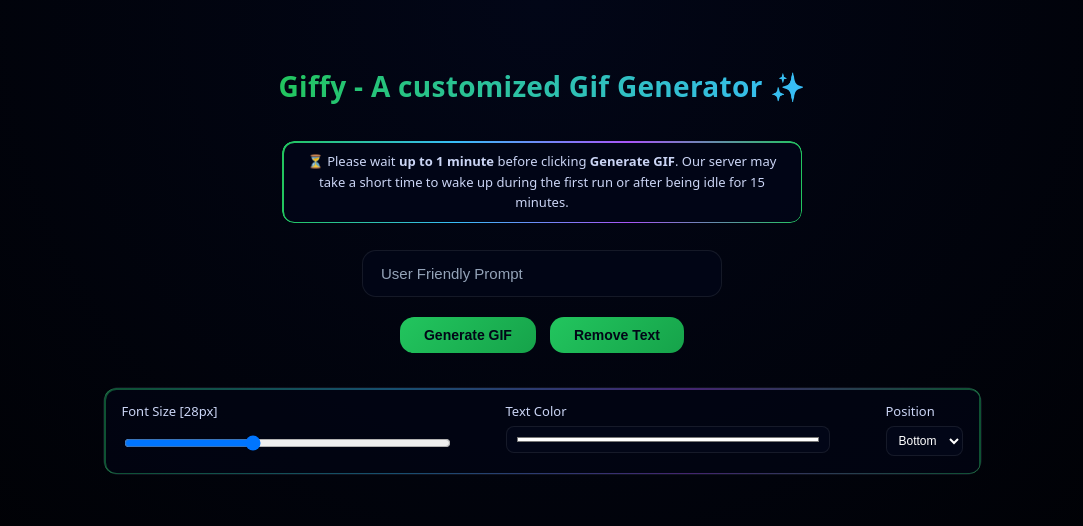
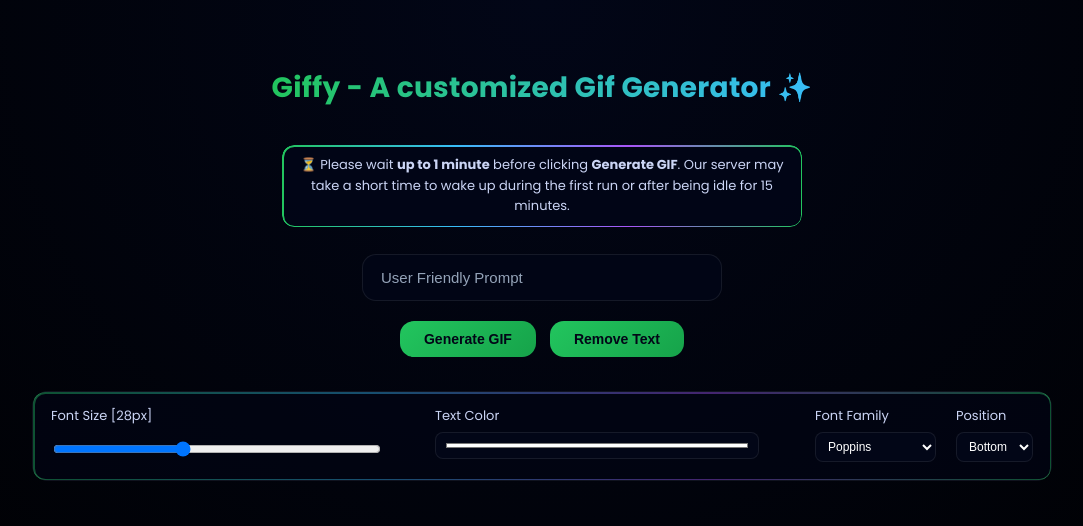
Before and after one commit to faiz-ak/Giffy, a React (Create React App) app: page / in a window 1280 px wide. Shown: the top 526 px of the page, without its empty margins (98-1181 px from the left). Built offline with nearby package versions, Linux system fonts and the light colour scheme.

Commit message:
All changes done

```diff
--- a/public/index.html
+++ b/public/index.html
@@ -15,6 +15,11 @@
       user's mobile device or desktop. See https://developers.google.com/web/fundamentals/web-app-manifest/
     -->
     <link rel="manifest" href="%PUBLIC_URL%/manifest.json" />
+    <link
+  href="https://fonts.googleapis.com/css2?family=Anton&family=Bebas+Neue&family=Dancing+Script:wght@400;700&family=DM+Sans:wght@400;700&family=Great+Vibes&family=Inter:wght@400;600;700&family=Lato:wght@400;700&family=Lobster&family=Merriweather:wght@400;700&family=Montserrat:wght@400;600;700&family=Nunito:wght@400;700&family=Open+Sans:wght@400;700&family=Oswald:wght@400;700&family=Pacifico&family=Playfair+Display:wght@400;700&family=Poppins:wght@400;600;700&family=Raleway:wght@400;700&family=Roboto:wght@400;700&family=Roboto+Slab:wght@400;700&family=Source+Sans+3:wght@400;700&family=Ubuntu:wght@400;700&display=swap"
+  rel="stylesheet"
+/>
+
     <!--
       Notice the use of %PUBLIC_URL% in the tags above.
       It will be replaced with the URL of the `public` folder during the build.
--- a/src/App.css
+++ b/src/App.css
@@ -297,4 +297,9 @@ button:disabled {
   .container h1 {
     font-size: 22px;
   }
+  .custom-panel{
+     padding: 1em 0.5em;
+     border-radius: 0 !important;
+     justify-content: flex-start;
+  }
 }
--- a/src/App.js
+++ b/src/App.js
@@ -96,6 +96,32 @@ const drawWrappedText = (
 };
 
 function App() {
+  /* GOOGLE FONTS*/
+const GOOGLE_FONTS = [
+  "Poppins",
+  "Roboto",
+  "Montserrat",
+  "Open Sans",
+  "Lato",
+  "Inter",
+  "Raleway",
+  "Nunito",
+  "Playfair Display",
+  "Merriweather",
+  "Oswald",
+  "Ubuntu",
+  "Roboto Slab",
+  "DM Sans",
+  "Source Sans 3",
+  "Pacifico",
+  "Dancing Script",
+  "Great Vibes",
+  "Lobster",
+  "Bebas Neue",
+  "Anton"
+];
+  const [fontFamily, setFontFamily] = useState("Poppins");
+
   const [inputText, setInputText] = useState("");
   const [gifs, setGifs] = useState([]);
   const [loading, setLoading] = useState(false);
@@ -167,7 +193,8 @@ function App() {
             safeFontSize > 14
           ) {
             safeFontSize -= 2;
-            ctx.font = `bold ${safeFontSize}px Poppins`;
+          ctx.font = `bold ${safeFontSize}px ${fontFamily}`;
+
           }
 
           ctx.fillStyle = textColor;
@@ -246,6 +273,7 @@ function App() {
           />
         </label>
 
+
         <label>
           Text Color
           <input
@@ -254,7 +282,19 @@ function App() {
             onChange={(e) => setTextColor(e.target.value)}
           />
         </label>
-
+  <label>
+  Font Family
+  <select
+    value={fontFamily}
+    onChange={(e) => setFontFamily(e.target.value)}
+  >
+    {GOOGLE_FONTS.map((font) => (
+      <option key={font} value={font} style={{ fontFamily: font }}>
+        {font}
+      </option>
+    ))}
+  </select>
+</label>
         <label>
           Position
           <select value={position} onChange={(e) => setPosition(e.target.value)}>
@@ -279,11 +319,16 @@ function App() {
 
               {showText && (
                 <div
-                  className={`overlay ${position}`}
-                  style={{ fontSize, color: textColor }}
-                >
-                  {inputText}
-                </div>
+  className={`overlay ${position}`}
+  style={{
+    fontSize,
+    color: textColor,
+    fontFamily
+  }}
+>
+  {inputText}
+</div>
+
               )}
             </div>
 
```
